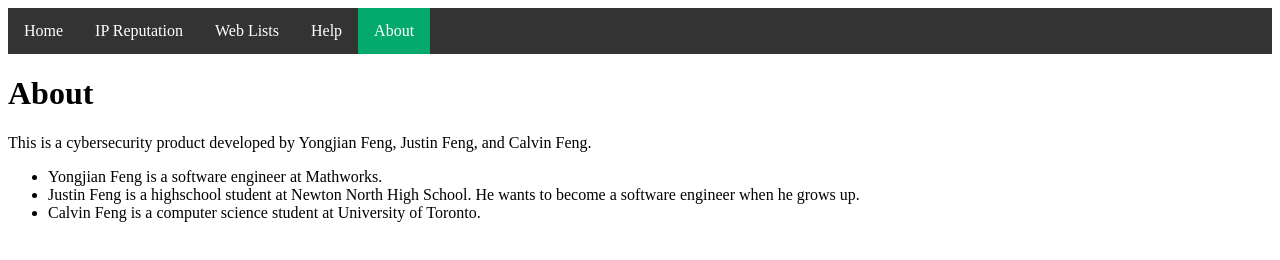
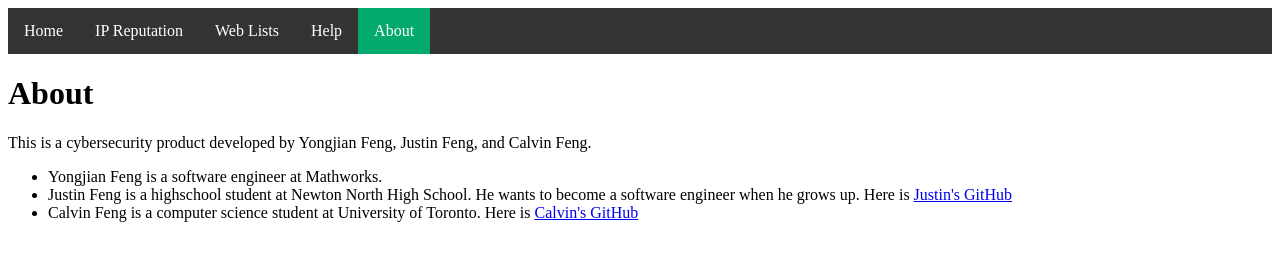
Before and after one commit to Calvin-SX/gAnalyticsMon, a plain HTML site: page views/about.html in a window 1280 px wide. Drawn offline with nearby package versions, Linux system fonts and the light colour scheme.

Commit message:
Updates to the about page

```diff
--- a/views/about.html
+++ b/views/about.html
@@ -19,15 +19,16 @@
         <li class="menuitem"><a class="activeMenu" href="about.html">About</a></li>
     </ul>
     <h1>About </h1>
+
     <p>
         This is a cybersecurity product developed by Yongjian Feng, Justin Feng, and Calvin Feng.
     </p>
     <ul>
         <li>Yongjian Feng is a software engineer at Mathworks. </li>
         <li>Justin Feng is a highschool student at Newton North High School.
-        He wants to become a software engineer when he grows up.
+        He wants to become a software engineer when he grows up. Here is <a href = "https://github.com/justin-sy">Justin's GitHub</a>
         </li>
-        <li>Calvin Feng is a computer science student at University of Toronto.</li>
+        <li>Calvin Feng is a computer science student at University of Toronto. Here is <a href = "https://github.com/calvin-sx">Calvin's GitHub</a> </li>
     </ul>
 </body>
 </html>
```
